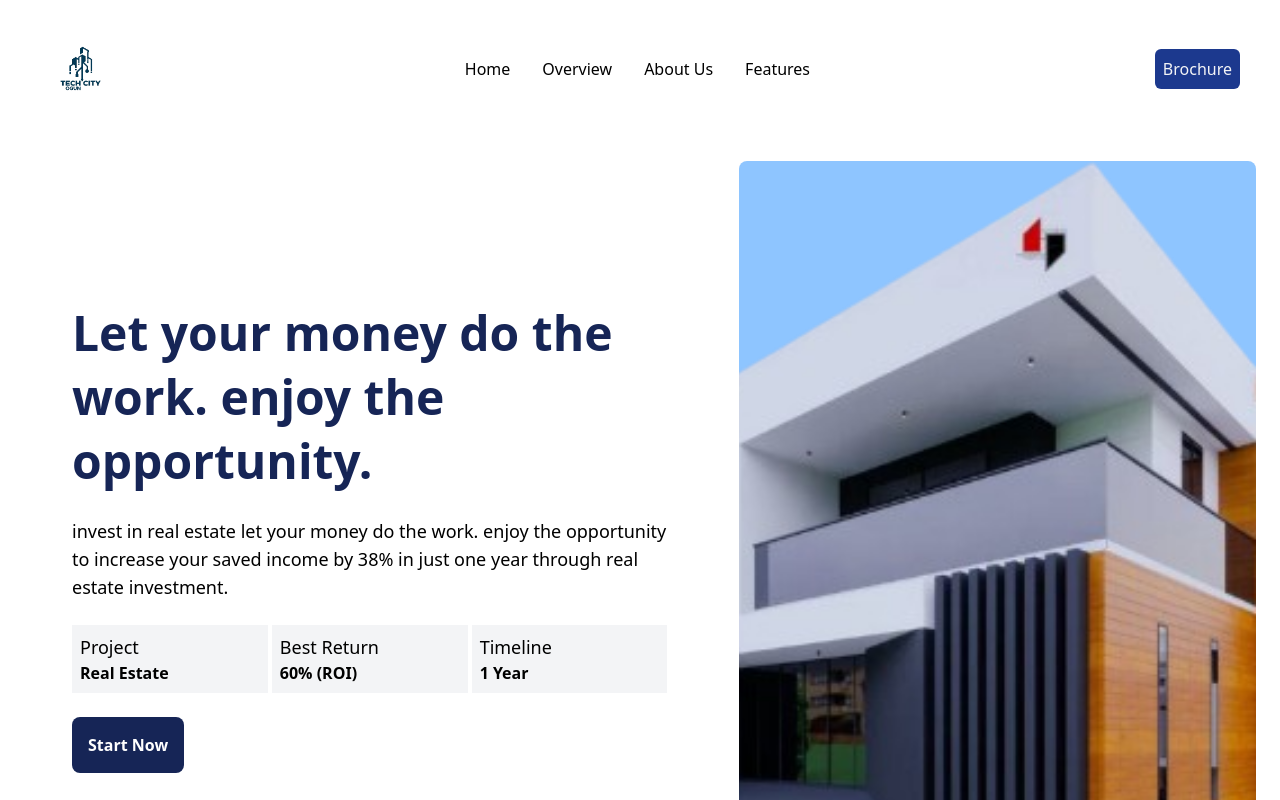
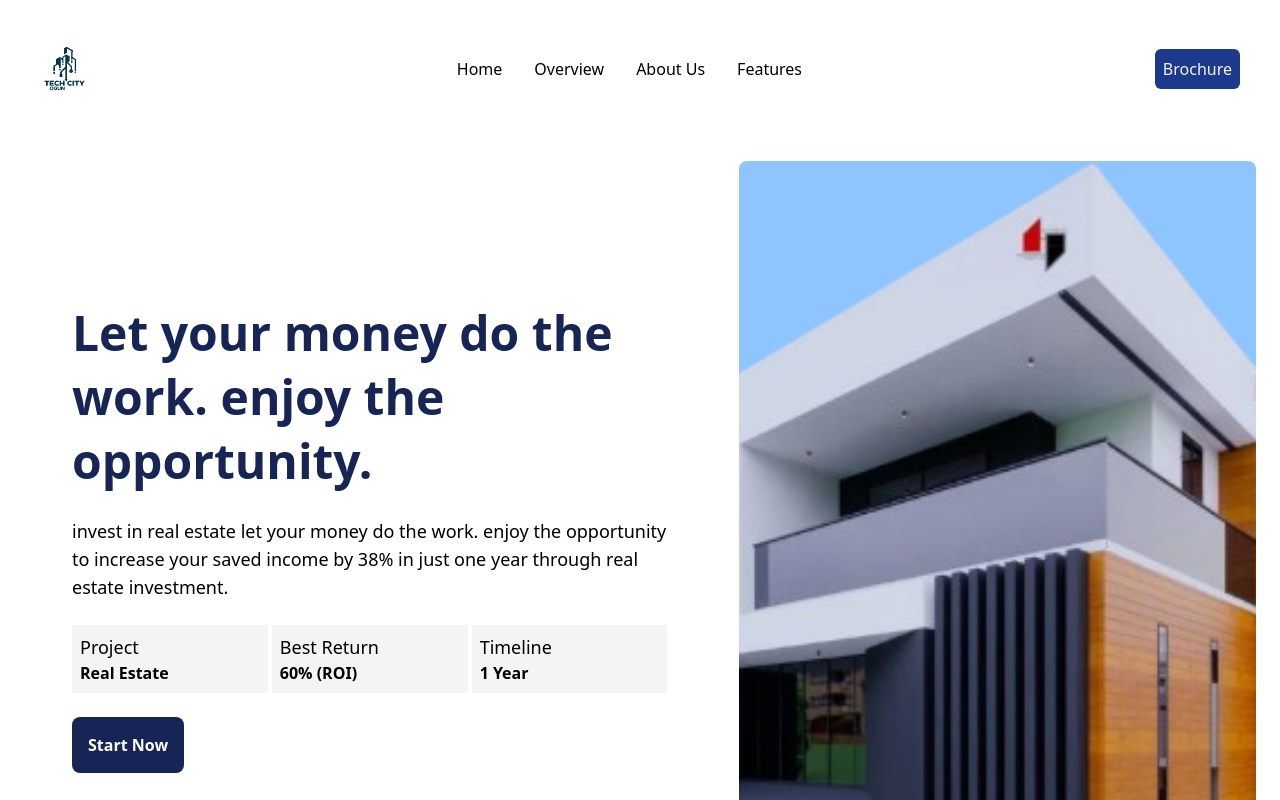
Before and after one commit to CodedJay672/tech-city, a React (Vite) app: page / in a window 1280 px wide. Shown: the top 800 px of the page. Built offline with nearby package versions, Linux system fonts and the light colour scheme.

Commit message:
add negative margin to logo

```diff
--- a/src/components/containers/Navbar.jsx
+++ b/src/components/containers/Navbar.jsx
@@ -16,7 +16,7 @@ const Navbar = () => {
         width={80}
         height={80}
         alt="tech-city"
-        className=""
+        className="-ml-4"
       />
       <ul className="hidden lg:flex items-center gap-4">
         {navLinks.map((link) => (
```
